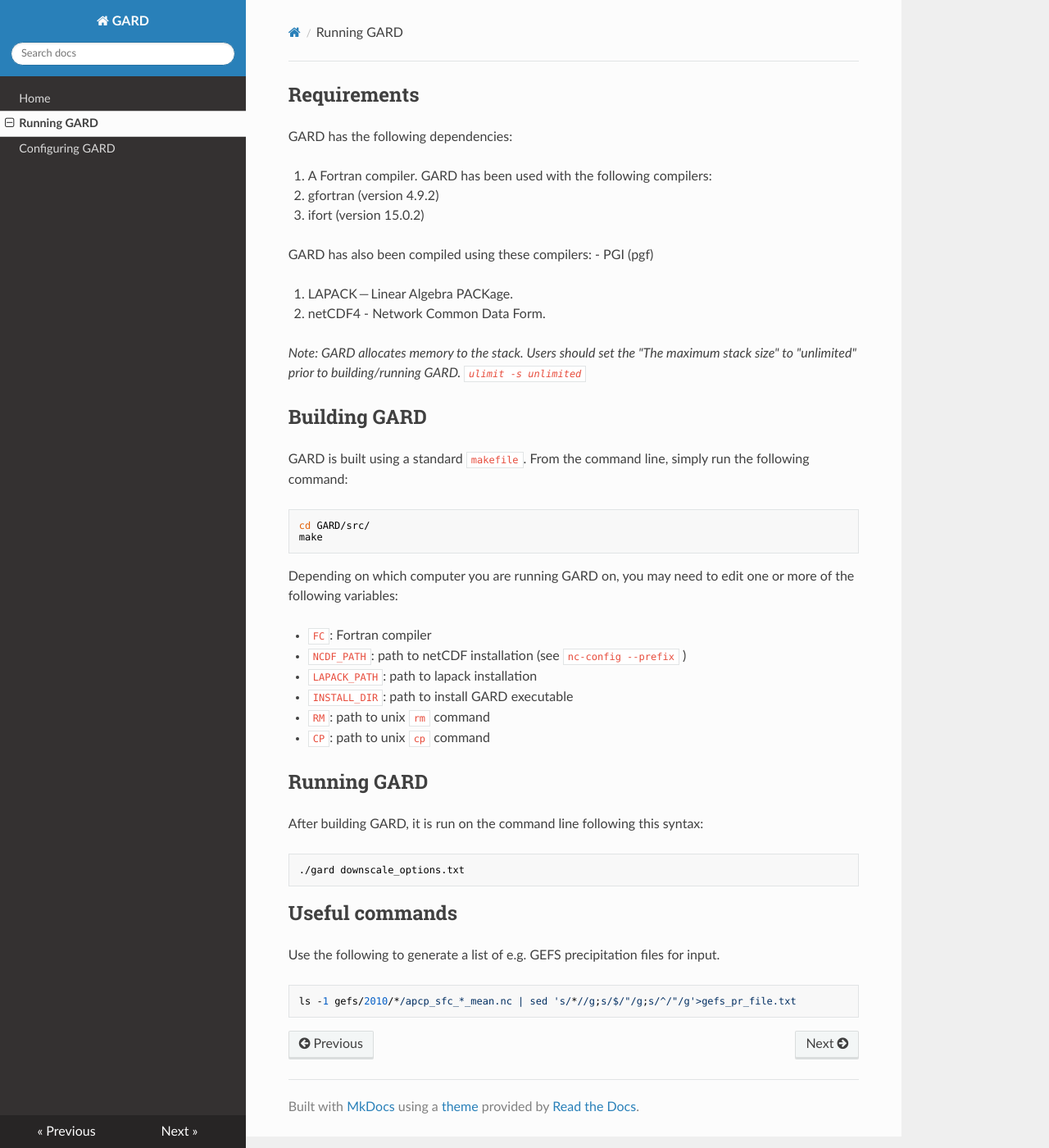
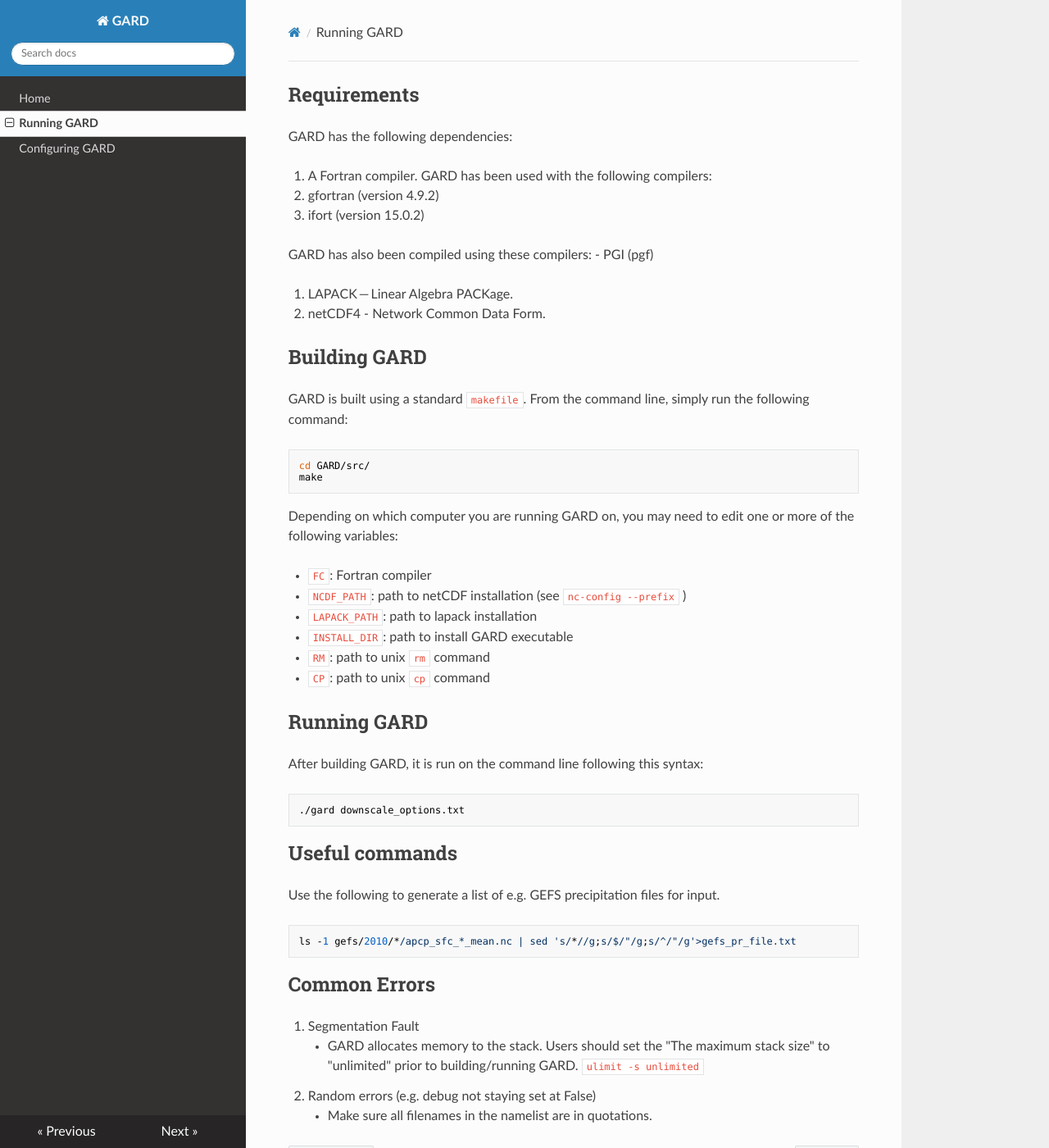
Before and after one commit to NCAR/GARD, an MkDocs documentation site: the page built from docs/running.md, in a window 1280 px wide and 1400 px high. Shown: the whole window at 82% size. Built offline with MkDocs 1.6.1, drawn with Linux system fonts in a browser that asks for light colours; nearby versions of some CDN libraries; old or Windows-style settings are respelled for this version of MkDocs.

Commit message:
added common errors section to running docs

```diff
--- a/docs/running.md
+++ b/docs/running.md
@@ -12,8 +12,6 @@
 
 1. LAPACK — Linear Algebra PACKage.
 1. netCDF4 - Network Common Data Form.
-
-*Note: GARD allocates memory to the stack. Users should set the "The maximum stack size" to "unlimited" prior to building/running GARD. `ulimit -s unlimited`*
 
 ## Building GARD
 
@@ -45,3 +43,10 @@
 Use the following to generate a list of e.g. GEFS precipitation files for input.
 
     ls -1 gefs/2010/*/apcp_sfc_*_mean.nc | sed 's/*//g;s/$/"/g;s/^/"/g'>gefs_pr_file.txt
+
+## Common Errors
+
+1. Segmentation Fault
+    - GARD allocates memory to the stack. Users should set the "The maximum stack size" to "unlimited" prior to building/running GARD. `ulimit -s unlimited`
+2. Random errors (e.g. debug not staying set at False)
+    - Make sure all filenames in the namelist are in quotations.
```
